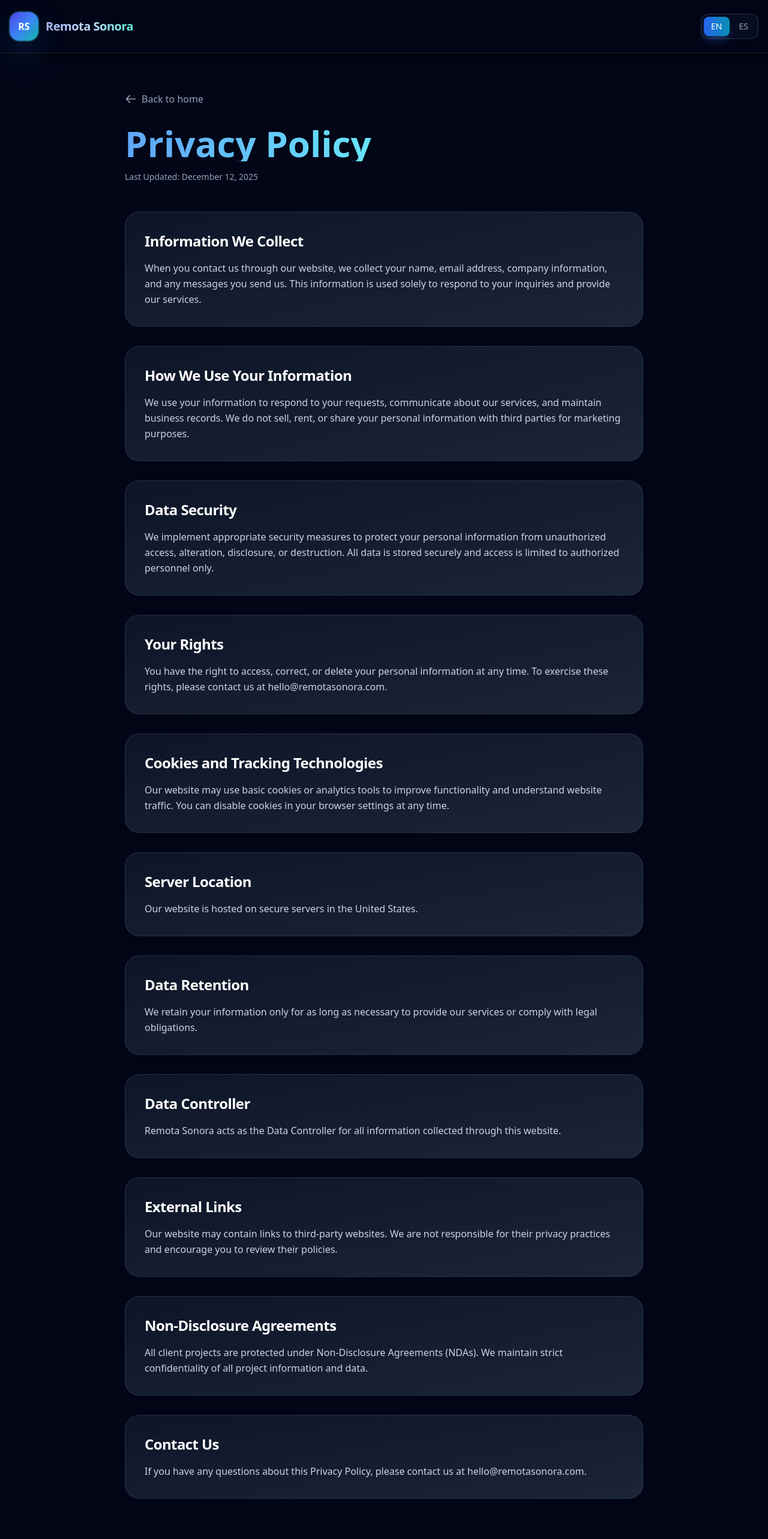
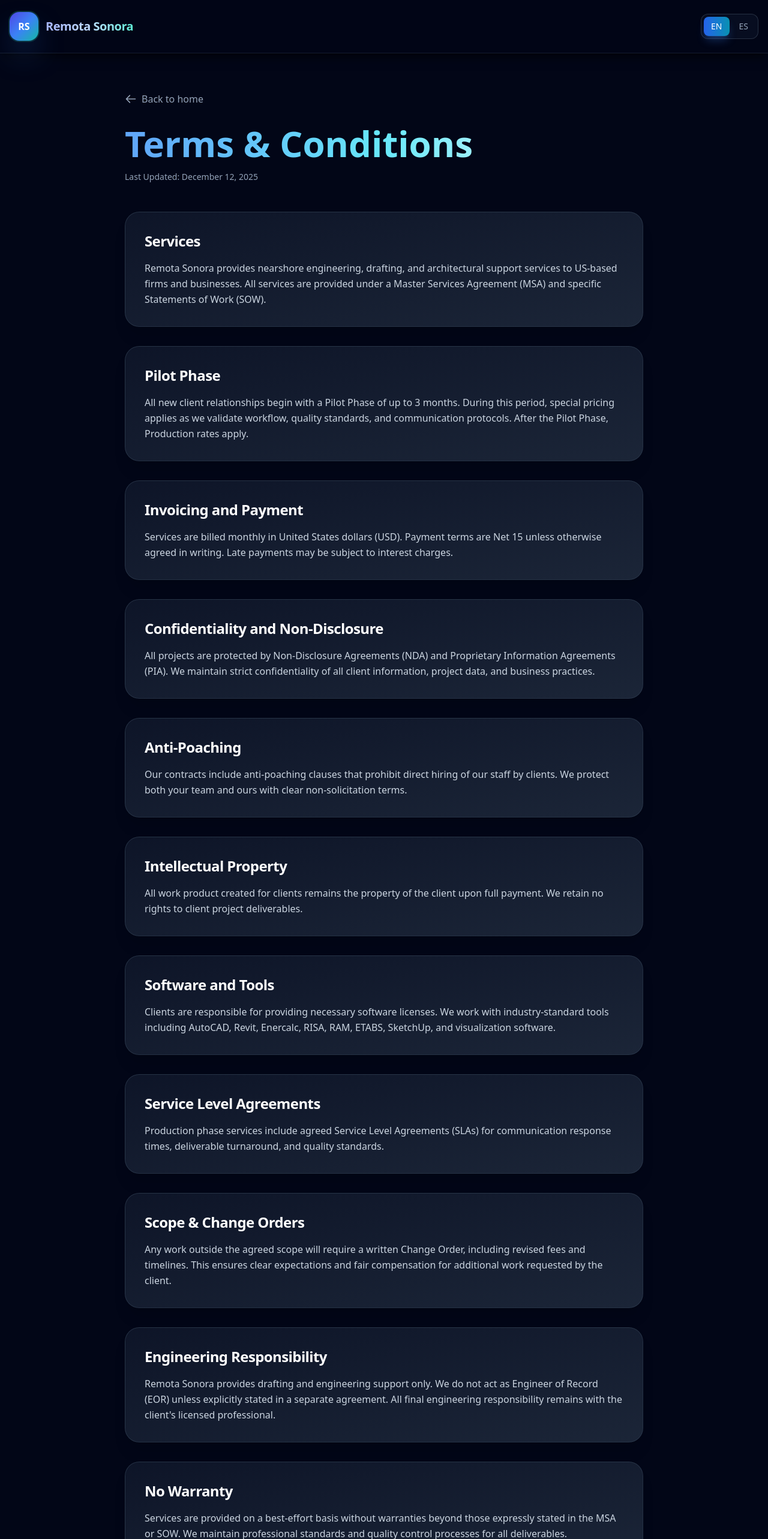
Before and after one commit to josesantosra92-collab/remotasonora, a React (Vite) app: page /privacy in a window 1280 px wide. Shown: the top 2566 px of the page at 60% size. Built offline with nearby package versions, Linux system fonts and the light colour scheme.

Commit message:
Update privacy.jsx

```diff
--- a/src/pages/privacy.jsx
+++ b/src/pages/privacy.jsx
@@ -2,7 +2,7 @@ import { useState, useEffect, useLayoutEffect } from "react";
 import { Link } from "react-router-dom";
 import { createPageUrl } from "@/utils";
 
-export default function Privacy() {
+export default function Terms() {
   const [lang, setLang] = useState("en");
 
   useLayoutEffect(() => {
@@ -39,102 +39,142 @@ export default function Privacy() {
 
   const content = {
     en: {
-      title: "Privacy Policy",
+      title: "Terms & Conditions",
       lastUpdated: "Last Updated: December 12, 2025",
       sections: [
         {
-          title: "Information We Collect",
-          content: "When you contact us through our website, we collect your name, email address, company information, and any messages you send us. This information is used solely to respond to your inquiries and provide our services."
+          title: "Services",
+          content: "Remota Sonora provides nearshore engineering, drafting, and architectural support services to US-based firms and businesses. All services are provided under a Master Services Agreement (MSA) and specific Statements of Work (SOW)."
         },
         {
-          title: "How We Use Your Information",
-          content: "We use your information to respond to your requests, communicate about our services, and maintain business records. We do not sell, rent, or share your personal information with third parties for marketing purposes."
+          title: "Pilot Phase",
+          content: "All new client relationships begin with a Pilot Phase of up to 3 months. During this period, special pricing applies as we validate workflow, quality standards, and communication protocols. After the Pilot Phase, Production rates apply."
         },
         {
-          title: "Data Security",
-          content: "We implement appropriate security measures to protect your personal information from unauthorized access, alteration, disclosure, or destruction. All data is stored securely and access is limited to authorized personnel only."
+          title: "Invoicing and Payment",
+          content: "Services are billed monthly in United States dollars (USD). Payment terms are Net 15 unless otherwise agreed in writing. Late payments may be subject to interest charges."
         },
         {
-          title: "Your Rights",
-          content: "You have the right to access, correct, or delete your personal information at any time. To exercise these rights, please contact us at hello@remotasonora.com."
+          title: "Confidentiality and Non-Disclosure",
+          content: "All projects are protected by Non-Disclosure Agreements (NDA) and Proprietary Information Agreements (PIA). We maintain strict confidentiality of all client information, project data, and business practices."
         },
         {
-          title: "Cookies and Tracking Technologies",
-          content: "Our website may use basic cookies or analytics tools to improve functionality and understand website traffic. You can disable cookies in your browser settings at any time."
+          title: "Anti-Poaching",
+          content: "Our contracts include anti-poaching clauses that prohibit direct hiring of our staff by clients. We protect both your team and ours with clear non-solicitation terms."
         },
         {
-          title: "Server Location",
-          content: "Our website is hosted on secure servers in the United States."
+          title: "Intellectual Property",
+          content: "All work product created for clients remains the property of the client upon full payment. We retain no rights to client project deliverables."
         },
         {
-          title: "Data Retention",
-          content: "We retain your information only for as long as necessary to provide our services or comply with legal obligations."
+          title: "Software and Tools",
+          content: "Clients are responsible for providing necessary software licenses. We work with industry-standard tools including AutoCAD, Revit, Enercalc, RISA, RAM, ETABS, SketchUp, and visualization software."
         },
         {
-          title: "Data Controller",
-          content: "Remota Sonora acts as the Data Controller for all information collected through this website."
+          title: "Service Level Agreements",
+          content: "Production phase services include agreed Service Level Agreements (SLAs) for communication response times, deliverable turnaround, and quality standards."
         },
         {
-          title: "External Links",
-          content: "Our website may contain links to third-party websites. We are not responsible for their privacy practices and encourage you to review their policies."
+          title: "Scope & Change Orders",
+          content: "Any work outside the agreed scope will require a written Change Order, including revised fees and timelines. This ensures clear expectations and fair compensation for additional work requested by the client."
         },
         {
-          title: "Non-Disclosure Agreements",
-          content: "All client projects are protected under Non-Disclosure Agreements (NDAs). We maintain strict confidentiality of all project information and data."
+          title: "Engineering Responsibility",
+          content: "Remota Sonora provides drafting and engineering support only. We do not act as Engineer of Record (EOR) unless explicitly stated in a separate agreement. All final engineering responsibility remains with the client's licensed professional."
         },
         {
-          title: "Contact Us",
-          content: "If you have any questions about this Privacy Policy, please contact us at hello@remotasonora.com."
+          title: "No Warranty",
+          content: "Services are provided on a best-effort basis without warranties beyond those expressly stated in the MSA or SOW. We maintain professional standards and quality control processes for all deliverables."
+        },
+        {
+          title: "Independent Contractor Status",
+          content: "Our staff operates as independent contractors and are not employees of the client. We maintain full responsibility for our team's payroll, benefits, and work conditions."
+        },
+        {
+          title: "Limitation of Liability",
+          content: "Our liability is limited to the fees paid for the specific services in question. We maintain professional liability insurance for engineering services."
+        },
+        {
+          title: "Governing Law",
+          content: "These Terms & Conditions are governed by the laws of the State of Arizona, USA. Any disputes will be resolved in the appropriate courts of Arizona."
+        },
+        {
+          title: "Termination",
+          content: "Either party may terminate services with 30 days written notice. All outstanding invoices must be paid upon termination."
+        },
+        {
+          title: "Contact",
+          content: "For questions about these Terms & Conditions, contact us at hello@remotasonora.com."
         }
       ]
     },
     es: {
-      title: "Políticas de Privacidad",
+      title: "Términos y Condiciones",
       lastUpdated: "Última actualización: 12 de diciembre de 2025",
       sections: [
         {
-          title: "Información que Recopilamos",
-          content: "Cuando nos contactas a través de nuestro sitio web, recopilamos tu nombre, dirección de correo electrónico, información de la empresa y cualquier mensaje que nos envíes. Esta información se utiliza únicamente para responder a tus consultas y proporcionar nuestros servicios."
+          title: "Servicios",
+          content: "Remota Sonora proporciona servicios nearshore de ingeniería, drafting y soporte arquitectónico para firmas y negocios en EE.UU. Todos los servicios se proporcionan bajo un Acuerdo de Servicios Maestros (MSA) y Declaraciones de Trabajo específicas (SOW)."
         },
         {
-          title: "Cómo Usamos tu Información",
-          content: "Usamos tu información para responder a tus solicitudes, comunicarnos sobre nuestros servicios y mantener registros comerciales. No vendemos, alquilamos ni compartimos tu información personal con terceros con fines de marketing."
+          title: "Fase Piloto",
+          content: "Todas las relaciones con nuevos clientes comienzan con una Fase Piloto de hasta 3 meses. Durante este período, se aplica una tarifa especial mientras validamos el flujo de trabajo, estándares de calidad y protocolos de comunicación. Después de la Fase Piloto, se aplican tarifas de Producción."
         },
         {
-          title: "Seguridad de Datos",
-          content: "Implementamos medidas de seguridad apropiadas para proteger tu información personal contra acceso, alteración, divulgación o destrucción no autorizados. Todos los datos se almacenan de forma segura y el acceso está limitado solo a personal autorizado."
+          title: "Facturación y Pago",
+          content: "Los servicios se facturan mensualmente en dólares estadounidenses (USD). Los términos de pago son Net 15 a menos que se acuerde lo contrario por escrito. Los pagos tardíos pueden estar sujetos a cargos por intereses."
         },
         {
-          title: "Tus Derechos",
-          content: "Tienes derecho a acceder, corregir o eliminar tu información personal en cualquier momento. Para ejercer estos derechos, contáctanos en hello@remotasonora.com."
+          title: "Confidencialidad y No Divulgación",
+          content: "Todos los proyectos están protegidos por Acuerdos de Confidencialidad (NDA) y Acuerdos de Información Propietaria (PIA). Mantenemos estricta confidencialidad de toda la información del cliente, datos del proyecto y prácticas comerciales."
         },
         {
-          title: "Cookies y Tecnologías de Seguimiento",
-          content: "Nuestro sitio web puede usar cookies básicas o herramientas de análisis para mejorar la funcionalidad y comprender el tráfico del sitio web. Puedes desactivar las cookies en la configuración de tu navegador en cualquier momento."
+          title: "Anti-Captación de Personal",
+          content: "Nuestros contratos incluyen cláusulas de no captación de personal que prohíben la contratación directa de nuestro personal por parte de los clientes. Protegemos tanto tu equipo como el nuestro con términos claros de no solicitación."
         },
         {
-          title: "Ubicación del Servidor",
-          content: "Nuestro sitio web está alojado en servidores seguros en los Estados Unidos."
+          title: "Propiedad Intelectual",
+          content: "Todo el trabajo creado para los clientes sigue siendo propiedad del cliente una vez pagado en su totalidad. No conservamos derechos sobre los entregables del proyecto del cliente."
         },
         {
-          title: "Plazo de Conservación de Datos",
-          content: "Conservamos tu información solo el tiempo necesario para proporcionar nuestros servicios o cumplir con obligaciones legales."
+          title: "Software y Herramientas",
+          content: "Los clientes son responsables de proporcionar las licencias de software necesarias. Trabajamos con herramientas estándar de la industria como AutoCAD, Revit, Enercalc, RISA, RAM, ETABS, SketchUp y software de visualización."
         },
         {
-          title: "Responsable de Datos",
-          content: "Remota Sonora actúa como Responsable de Datos para toda la información recopilada a través de este sitio web."
+          title: "Acuerdos de Nivel de Servicio",
+          content: "Los servicios en fase de producción incluyen Acuerdos de Nivel de Servicio (SLA) acordados para tiempos de respuesta de comunicación, entrega de entregables y estándares de calidad."
         },
         {
-          title: "Enlaces Externos",
-          content: "Nuestro sitio web puede contener enlaces a sitios web de terceros. No somos responsables de sus prácticas de privacidad y te alentamos a revisar sus políticas."
+          title: "Alcance y Órdenes de Cambio",
+          content: "Cualquier trabajo fuera del alcance acordado requerirá una Orden de Cambio por escrito, incluyendo tarifas y plazos revisados. Esto asegura expectativas claras y compensación justa por el trabajo adicional solicitado por el cliente."
         },
         {
-          title: "Acuerdos de Confidencialidad",
-          content: "Todos los proyectos de clientes están protegidos bajo Acuerdos de Confidencialidad (NDA). Mantenemos estricta confidencialidad de toda la información y datos del proyecto."
+          title: "Responsabilidad de Ingeniería",
+          content: "Remota Sonora proporciona drafting y apoyo de ingeniería únicamente. No actuamos como Ingeniero Responsable (EOR) a menos que se indique explícitamente en un acuerdo separado. Toda la responsabilidad final de ingeniería permanece con el profesional licenciado del cliente."
         },
         {
-          title: "Contáctanos",
-          content: "Si tienes alguna pregunta sobre esta Política de Privacidad, contáctanos en hello@remotasonora.com."
+          title: "Sin Garantía",
+          content: "Los servicios se proporcionan de buena fe sin garantías más allá de las expresamente establecidas en el MSA o SOW. Mantenemos estándares profesionales y procesos de control de calidad para todos los entregables."
+        },
+        {
+          title: "Estado de Contratista Independiente",
+          content: "Nuestro personal opera como contratistas independientes y no son empleados del cliente. Mantenemos total responsabilidad por la nómina, beneficios y condiciones de trabajo de nuestro equipo."
+        },
+        {
+          title: "Limitación de Responsabilidad",
+          content: "Nuestra responsabilidad está limitada a las tarifas pagadas por los servicios específicos en cuestión. Mantenemos un seguro de responsabilidad profesional para servicios de ingeniería."
+        },
+        {
+          title: "Ley Aplicable",
+          content: "Estos Términos y Condiciones se rigen por las leyes del Estado de Arizona, EE.UU. Cualquier disputa se resolverá en los tribunales apropiados de Arizona."
+        },
+        {
+          title: "Terminación",
+          content: "Cualquiera de las partes puede terminar los servicios con 30 días de aviso por escrito. Todas las facturas pendientes deben pagarse al momento de la terminación."
+        },
+        {
+          title: "Contacto",
+          content: "Para preguntas sobre estos Términos y Condiciones, contáctanos en hello@remotasonora.com."
         }
       ]
     }
```
